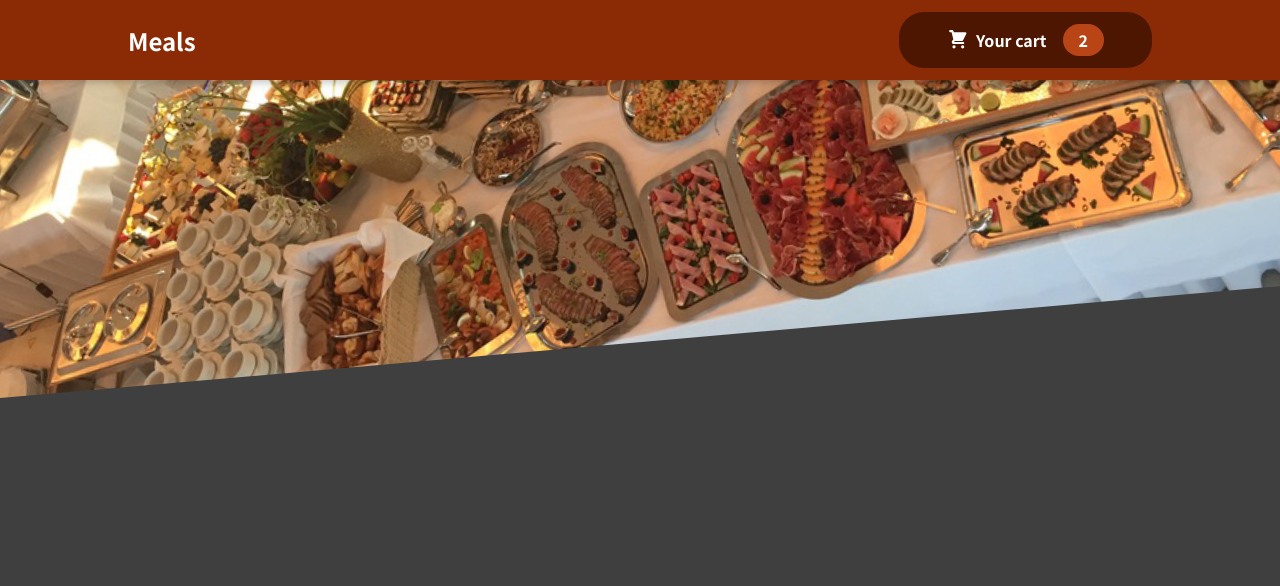
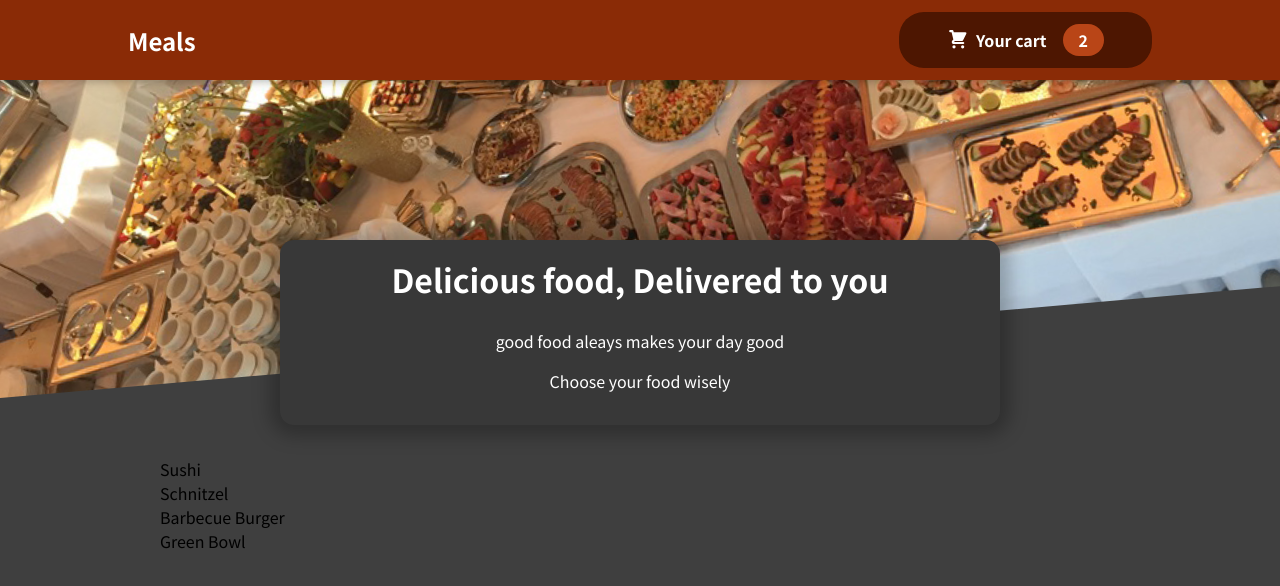
Before and after one commit to Anandsg/Tasty-Bites, a React (Create React App) app: page / in a window 1280 px wide. Shown: the top 586 px of the page. Built offline with nearby package versions, Linux system fonts and the light colour scheme.

Commit message:
added meals component

```diff
--- a/src/App.js
+++ b/src/App.js
@@ -1,11 +1,15 @@
 
 import React, { Fragment } from "react";
 import Header from "./components/Layout/Header";
+import Meals from "./components/Meals/Meals";
 
 function App() {
   return (
     <Fragment>
       <Header />
+      <main>
+        <Meals />
+      </main>
     </Fragment>
   );
 }
--- /dev/null
+++ b/src/components/Meals/AvailableMeals.js
@@ -0,0 +1,43 @@
+import React from "react";
+import classes from './AvailableMeals.module.css'
+
+const DUMMY_MEALS = [
+    {
+        id: 'm1',
+        name: 'Sushi',
+        description: 'Finest fish and veggies',
+        price: 22.99,
+    },
+    {
+        id: 'm2',
+        name: 'Schnitzel',
+        description: 'A german specialty!',
+        price: 16.5,
+    },
+    {
+        id: 'm3',
+        name: 'Barbecue Burger',
+        description: 'American, raw, meaty',
+        price: 12.99,
+    },
+    {
+        id: 'm4',
+        name: 'Green Bowl',
+        description: 'Healthy...and green...',
+        price: 18.99,
+    },
+];
+
+const AvailableMeals = () => {
+
+    const mealsList = DUMMY_MEALS.map(meal => <li>{meal.name}</li>);
+    return (
+        <section className={classes.meals}>
+            <ul>
+                {mealsList}
+            </ul>
+        </section>
+    )
+}
+
+export default AvailableMeals;
--- /dev/null
+++ b/src/components/Meals/AvailableMeals.module.css
@@ -0,0 +1,24 @@
+.meals {
+    max-width: 60rem;
+    width: 90%;
+    margin: 2rem auto;
+    animation: meals-appear 1s ease-out forwards;
+  }
+
+  .meals ul {
+    list-style: none;
+    margin: 0;
+    padding: 0;
+  }
+
+  @keyframes meals-appear {
+    from {
+      opacity: 0;
+      transform: translateY(3rem);
+    }
+
+    to {
+      opacity: 1;
+      transform: translateY(0);
+    }
+  }
--- /dev/null
+++ b/src/components/Meals/Meals.js
@@ -0,0 +1,13 @@
+import MealsSummary from "./MealsSummary";
+import AvailableMeals from "./AvailableMeals";
+import { Fragment } from "react";
+const Meals = () => {
+    return (
+        <Fragment>
+            <MealsSummary />
+            <AvailableMeals />
+        </Fragment>
+    )
+}
+
+export default Meals;
--- /dev/null
+++ b/src/components/Meals/MealsSummary.js
@@ -0,0 +1,14 @@
+import React from "react";
+import classes from "./MealsSummary.module.css";
+
+const MealsSummary = () => {
+    return (
+        <section className={classes.summary}>
+            <h2>Delicious food, Delivered to you</h2>
+            <p> good food aleays makes your day good</p>
+            <p> Choose your food wisely </p>
+        </section>
+    );
+}
+
+export default MealsSummary;
--- /dev/null
+++ b/src/components/Meals/MealsSummary.module.css
@@ -0,0 +1,18 @@
+.summary {
+    text-align: center;
+    max-width: 45rem;
+    width: 90%;
+    margin: auto;
+    margin-top: -10rem;
+    position: relative;
+    background-color: #383838;
+    color: white;
+    border-radius: 14px;
+    padding: 1rem;
+    box-shadow: 0 1px 18px 10px rgba(0, 0, 0, 0.25);
+  }
+
+  .summary h2 {
+    font-size: 2rem;
+    margin-top: 0;
+  }
```
